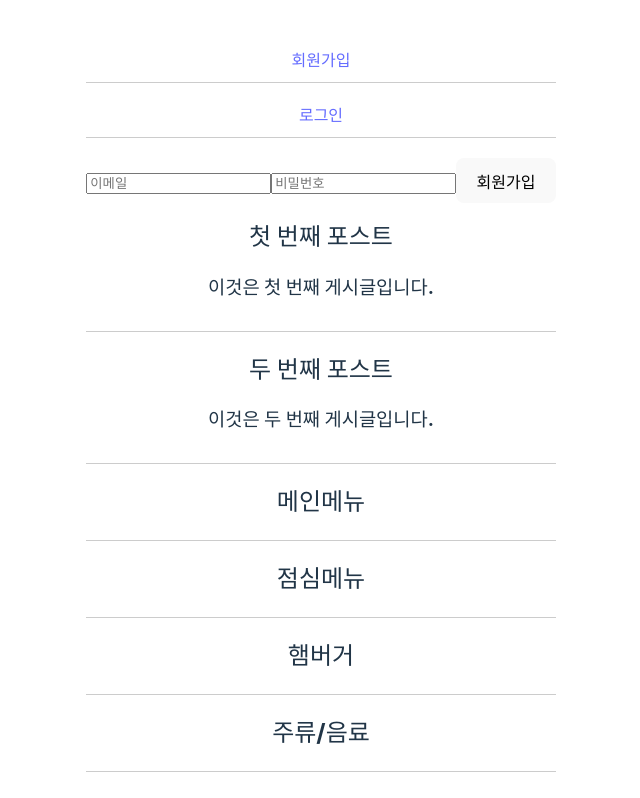
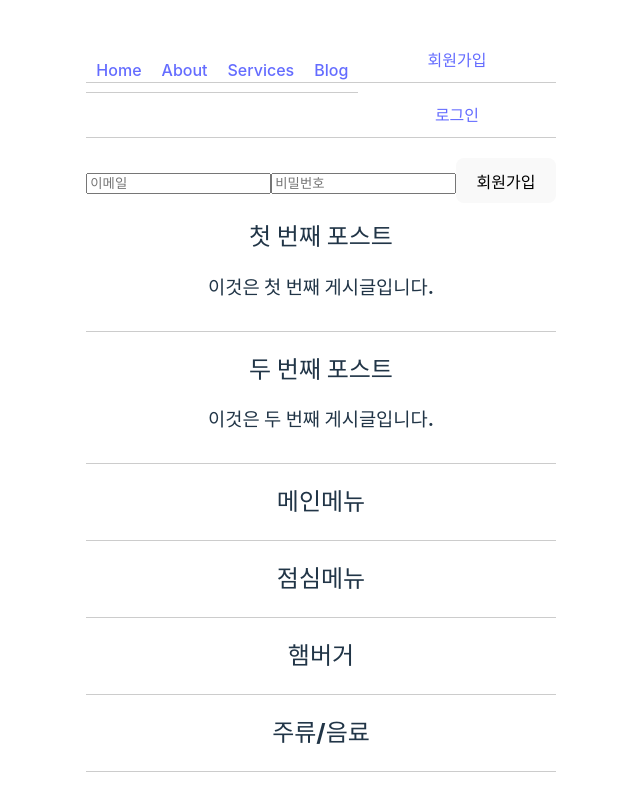
Before and after one commit to devgitdlee/vite-project, a React (Vite) app: page /signup in a window 1280 px wide. Shown: the top 798 px of the page, without its empty margins (319-959 px from the left). Built offline with nearby package versions, Linux system fonts and the light colour scheme.

Commit message:
header 테스트

```diff
--- a/src/App.jsx
+++ b/src/App.jsx
@@ -3,6 +3,7 @@ import './App.css';
 import axios from 'axios';
 import ReactDOM from 'react-dom';
 import {BrowserRouter,Route,Routes,Link} from 'react-router-dom';
+import Header from './components/main/Header';
 import SignupForm from './components/SignupForm';
 import LoginForm from './components/LoginForm';
 import PostList from './page/PostList';
@@ -44,17 +45,18 @@ function App() {
   return (
     <BrowserRouter>
       <div>
+        <Header/>
         <ul>
         <li><Link to="/signup" >회원가입</Link></li>
         <li><Link to="/login" >로그인</Link></li>
         <Routes>
           <Route path='/signup' element={<SignupForm/>}></Route>
           <Route path='/login' element={<LoginForm/>}/>
+          <Route path='/foodOrder' element={<FoodOrderList/>}/>
         </Routes>
         </ul>
         <PostList posts={posts} />
         <MenuList menus={menus} />
-        <FoodOrderList />
       </div>
     </BrowserRouter>
   );
--- /dev/null
+++ b/src/components/main/Header.css
@@ -0,0 +1,10 @@
+.main-menu li{
+    float: left;
+    list-style: none;
+    padding: 10px;
+}
+
+.sub-menu li{
+    line-height:500%
+
+}
--- /dev/null
+++ b/src/components/main/Header.jsx
@@ -0,0 +1,34 @@
+import React, { useState } from 'react';
+import './Header.css'
+const items = [
+    { id: 1, name: 'Home', subItems: [] },
+    { id: 2, name: 'About', subItems: [{ id: 3, name: 'About Us' }, { id: 4, name: 'Contact' }] },
+    { id: 5, name: 'Services', subItems: [{ id: 6, name: 'Service A' }, { id: 7, name: 'Service B' }] },
+    { id: 8, name: 'Blog', subItems: [] },
+  ];
+
+const Header = () => {
+    const [activeItem, setActiveItem] = useState(null);
+
+  return (
+    <ul className="main-menu">
+      {items.map((item) => (
+        <li key={item.id} className={activeItem === item.id ? 'active' : ''}>
+          <a href="#" onClick={() => setActiveItem(item.id)}>{item.name}</a>
+          {item.subItems.length > 0 && (
+            <ul className="sub-menu" style={{ display: activeItem === item.id ? 'block' : 'none' }}>
+              {item.subItems.map((subItem) => (
+                <li key={subItem.id}>
+                  <a href="#">{subItem.name}</a>
+                </li>
+              ))}
+            </ul>
+          )}
+        </li>
+      ))}
+    </ul>
+  );
+};
+
+
+export default Header;
```
